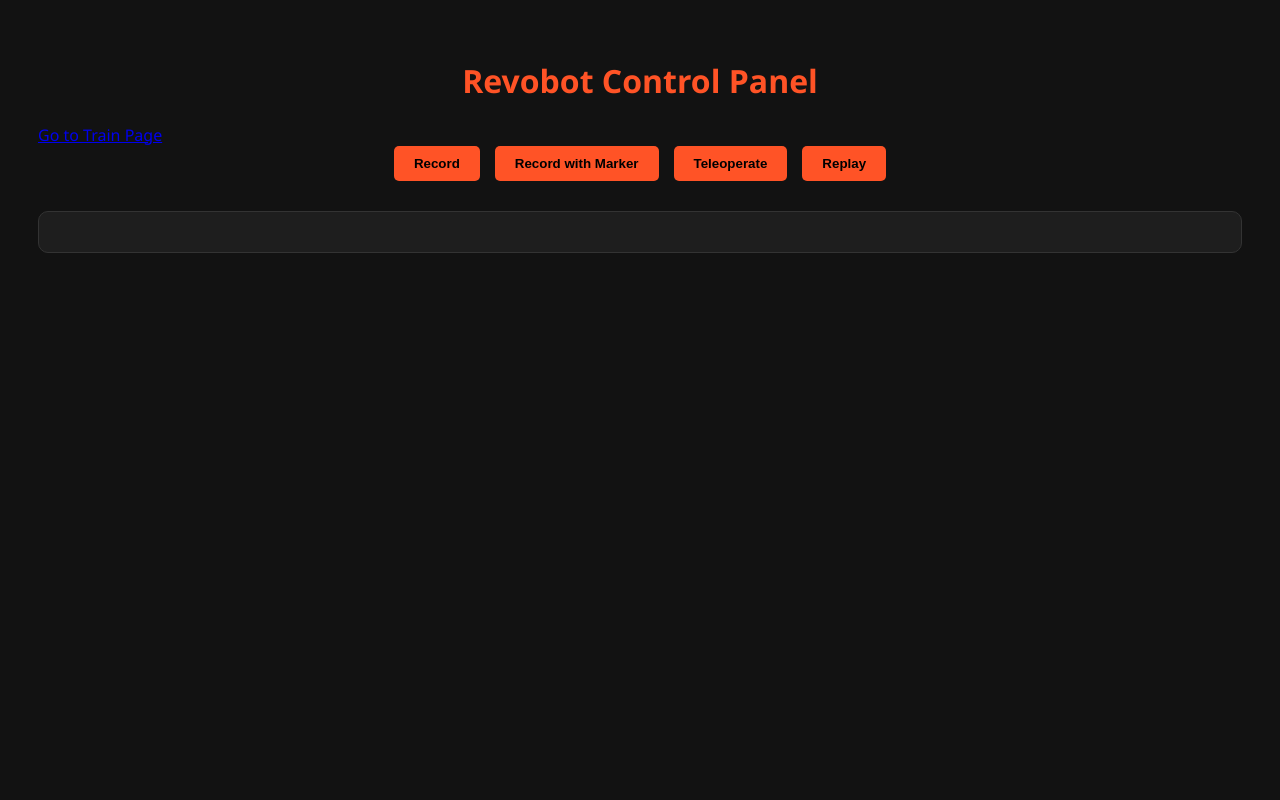
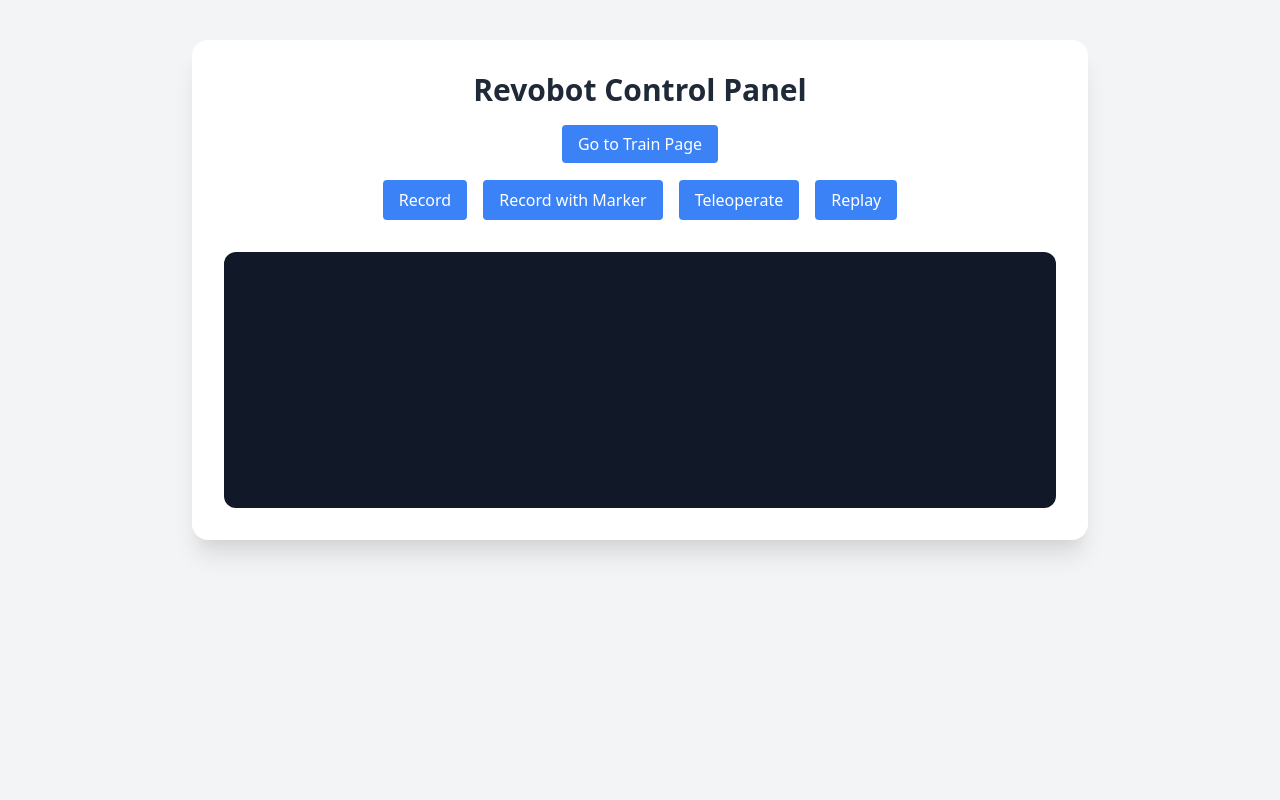
Before and after one commit to derickcjohn/revobots-web-ui, a Flask app: page / in a window 1280 px wide. Run offline with Flask 3, Linux system fonts and the light colour scheme.

Commit message:
Update index.html
Made the UI to look similar to the train

```diff
--- a/templates/index.html
+++ b/templates/index.html
@@ -1,137 +1,51 @@
 <!DOCTYPE html>
 <html lang="en">
 <head>
-    <meta charset="UTF-8">
+  <meta charset="UTF-8" />
   <title>Robot Control UI</title>
-    <style>
-        body {
-            font-family: 'Segoe UI', sans-serif;
-            background-color: #121212;
-            color: #f5f5f5;
-            padding: 30px;
-        }
+  <link href="https://cdn.jsdelivr.net/npm/tailwindcss@2.2.19/dist/tailwind.min.css" rel="stylesheet">
+</head>
+<body class="bg-gray-100 min-h-screen flex flex-col items-center py-10 text-gray-800">
 
-        h1 {
-            color: #ff5326;
-            text-align: center;
-        }
+    <div class="bg-white shadow-xl rounded-2xl w-full max-w-4xl p-8">
+    <h1 class="text-3xl font-bold text-center text-gray-800 mb-6">Revobot Control Panel</h1>
 
-        .button-group {
-            display: flex;
-            justify-content: center;
-            gap: 15px;
-            margin-bottom: 30px;
-        }
-
-        button {
-            padding: 10px 20px;
-            background-color: #ff5326;
-            border: none;
-            color: black;
-            font-weight: bold;
-            border-radius: 5px;
-            cursor: pointer;
-            transition: 0.3s;
-        }
-
-        button.active {
-            background-color: #ff8800;
-            border: 2px solid #ffffff;
-        }
-
-        button:hover {
-            background-color: #ffbb33;
-        }
-
-        form {
-            max-width: 500px;
-            margin: 0 auto;
-        }
-
-        label {
-            display: block;
-            margin-top: 10px;
-            font-weight: bold;
-        }
-
-        input {
-            width: 100%;
-            padding: 8px;
-            margin-top: 5px;
-            background-color: #1e1e1e;
-            color: white;
-            border: 1px solid #444;
-            border-radius: 4px;
-        }
-
-        #run-button {
-            margin-top: 20px;
-            width: 100%;
-        }
-
-        .key-btn {
-            padding: 10px 20px;
-            background-color: #333;
-            color: #FFA500;
-            border: 2px solid #FFA500;
-            border-radius: 5px;
-            font-weight: bold;
-            margin: 0 10px;
-            cursor: pointer;
-            transition: background-color 0.3s, color 0.3s;
-        }
-        .key-btn:hover {
-            background-color: #FFA500;
-            color: black;
-        }
-
-
-        pre {
-            margin-top: 30px;
-            background-color: #1e1e1e;
-            padding: 20px;
-            border-radius: 10px;
-            overflow-x: auto;
-            border: 1px solid #333;
-        }
-    </style>
-</head>
-<body>
-    <h1>Revobot Control Panel</h1>
-
-    <div class="text-center mb-4">
-        <a href="/train" class="bg-orange-600 text-white px-4 py-2 rounded hover:bg-purple-700">Go to Train Page</a>
+    <div class="text-center mb-6">
+        <a href="/train" class="bg-blue-500 text-white font-medium px-4 py-2 rounded hover:bg-blue-600 transition">
+          Go to Train Page
+        </a>
       </div>
 
-    <div class="button-group">
-        <button id="btn-record" onclick="selectMode('record')">Record</button>
-        <button id="btn-record-with-marker" onclick="selectMode('record-with-marker')">Record with Marker</button>
-        <button id="btn-teleoperate" onclick="selectMode('teleoperate')">Teleoperate</button>
-        <button id="btn-replay" onclick="selectMode('replay')">Replay</button>
+    <div class="flex justify-center gap-4 mb-8 flex-wrap">
+      <button id="btn-record" onclick="selectMode('record')" class="bg-blue-500 hover:bg-blue-600 text-white font-medium px-4 py-2 rounded">Record</button>
+      <button id="btn-record-with-marker" onclick="selectMode('record-with-marker')" class="bg-blue-500 hover:bg-blue-600 text-white font-medium px-4 py-2 rounded">Record with Marker</button>
+      <button id="btn-teleoperate" onclick="selectMode('teleoperate')" class="bg-blue-500 hover:bg-blue-600 text-white font-medium px-4 py-2 rounded">Teleoperate</button>
+      <button id="btn-replay" onclick="selectMode('replay')" class="bg-blue-500 hover:bg-blue-600 text-white font-medium px-4 py-2 rounded">Replay</button>
     </div>
 
-    <form id="arg-form"></form>
-    <button id="run-button" style="display:none;" onclick="event.preventDefault(); runScript();">Run</button>
+    <form id="arg-form" class="space-y-4 max-w-xl mx-auto"></form>
+    <button id="run-button" style="display:none;" onclick="event.preventDefault(); runScript();" class="w-full mt-4 px-6 py-2 bg-green-600 text-white rounded-xl hover:bg-green-700 transition">Run</button>
 
-    <button id="stop-teleop-btn" style="display:none;" onclick="stopTeleoperation()">Stop Teleoperation</button>
+    <button id="stop-teleop-btn" style="display:none;" onclick="stopTeleoperation()" class="w-full mt-4 px-6 py-2 bg-red-600 text-white rounded-xl hover:bg-red-700 transition">Stop Teleoperation</button>
 
-    <p id="instruction-text" style="text-align: center; margin-top: 15px; color: #ff5326; font-weight: bold;"></p>
+    <p id="instruction-text" class="text-center mt-6 text-orange-600 font-semibold"></p>
 
-    <div id="key-controls" style="display: none; text-align: center; margin-top: 20px;">
-        <p style="color: #FFA500; font-weight: bold; font-size: 1.1rem;">Manual Controls:</p>
-        <div style="margin-bottom: 10px;">
-            <button class="key-btn" onclick="sendKey('ArrowLeft')">⬅ Left Arrow</button>
-            <button class="key-btn" onclick="sendKey('ArrowRight')">➡ Right Arrow</button>
-            <button class="key-btn" onclick="sendKey('Escape')">⛔ ESC</button>
+    <div id="key-controls" style="display: none;" class="mt-6 text-center">
+      <p class="text-yellow-600 font-semibold mb-2">Manual Controls:</p>
+      <div class="flex justify-center gap-4 flex-wrap mb-3">
+        <button class="px-4 py-2 border-2 border-yellow-500 text-yellow-600 rounded hover:bg-yellow-500 hover:text-white font-bold transition" onclick="sendKey('ArrowLeft')">⬅ Left Arrow</button>
+        <button class="px-4 py-2 border-2 border-yellow-500 text-yellow-600 rounded hover:bg-yellow-500 hover:text-white font-bold transition" onclick="sendKey('ArrowRight')">➡ Right Arrow</button>
+        <button class="px-4 py-2 border-2 border-yellow-500 text-yellow-600 rounded hover:bg-yellow-500 hover:text-white font-bold transition" onclick="sendKey('Escape')">⛔ ESC</button>
       </div>
-        <ul style="color: white; list-style-type: none; padding-left: 0; font-size: 0.95rem;">
+      <ul class="text-sm text-gray-700 list-disc list-inside">
         <li><strong>⬅ Left Arrow</strong> – Re-record the episode</li>
         <li><strong>➡ Right Arrow</strong> – Exit the loop</li>
         <li><strong>⎋ Escape</strong> – Stop data recording</li>
       </ul>
     </div>
 
-    <pre id="run-output"></pre>
+    <pre id="run-output" class="bg-gray-900 text-green-300 text-sm p-4 rounded-xl overflow-auto mt-6 h-64"></pre>
+  </div>
 
   <script>
     let currentMode = "";
@@ -143,11 +57,10 @@
         document.getElementById("instruction-text").innerText = "";
         document.getElementById("key-controls").style.display = "none";
 
-            // Highlight the selected button
-            const buttons = document.querySelectorAll(".button-group button");
-            buttons.forEach(btn => btn.classList.remove("active")); // remove active from all
+        const buttons = document.querySelectorAll(".button-group button, .flex button");
+        buttons.forEach(btn => btn.classList.remove("ring", "ring-2"));
         const selectedBtn = document.getElementById(`btn-${mode}`);
-            if (selectedBtn) selectedBtn.classList.add("active");
+        if (selectedBtn) selectedBtn.classList.add("ring", "ring-2");
 
         fetch("/get_args", {
             method: "POST",
@@ -160,9 +73,11 @@
             for (const key in args) {
                 const label = document.createElement("label");
                 label.innerText = key;
+                label.className = "block text-gray-700 font-medium";
                 const input = document.createElement("input");
                 input.name = key;
                 input.value = args[key];
+                input.className = "w-full px-3 py-2 mt-1 rounded border border-gray-300 focus:outline-none focus:ring-2 focus:ring-blue-400";
                 form.appendChild(label);
                 form.appendChild(input);
             }
@@ -173,9 +88,7 @@
     function runScript() {
         const inputs = document.querySelectorAll("#arg-form input");
         const args = {};
-            inputs.forEach(input => {
-                args[input.name] = input.value;
-            });
+        inputs.forEach(input => args[input.name] = input.value);
 
         const keyControls = document.getElementById("key-controls");
         if (currentMode === "record" || currentMode === "record-with-marker") {
@@ -184,18 +97,17 @@
             keyControls.style.display = "none";
         }
 
-            // Set instruction based on mode
         const instructionText = document.getElementById("instruction-text");
         if (currentMode === "record") {
             instructionText.innerHTML = `
-                    <ul style="list-style-type: disc; padding-left: 20px; text-align: left;">
+                <ul class="list-disc list-inside text-left">
                     <li>Use RIGHT ARROW to start recording</li>
                     <li>To redo the episode press LEFT arrow button</li>
                 </ul>
             `;
         } else if (currentMode === "record-with-marker") {
             instructionText.innerHTML = `
-                    <ul style="list-style-type: disc; padding-left: 20px; text-align: left;">
+                <ul class="list-disc list-inside text-left">
                     <li>Double click on camera feed to select target.</li>
                     <li>Use RIGHT ARROW key to place marker during recording.</li>
                     <li>Use UP and DOWN arrow button for angle</li>
@@ -203,7 +115,7 @@
                 </ul>
             `;
         } else {
-                instructionText.innerText = ""; // Clear for other modes
+            instructionText.innerText = "";
         }
 
         fetch("/run_script", {
@@ -216,13 +128,8 @@
             document.getElementById("run-output").innerText =
                 "Output:\n" + (output.output || "") + "\n\nError:\n" + (output.error || "");
 
-                // Show stop button if in teleoperate mode
             const stopBtn = document.getElementById("stop-teleop-btn");
-                if (currentMode === "teleoperate") {
-                    stopBtn.style.display = "inline-block";
-                } else {
-                    stopBtn.style.display = "none";
-                }
+            stopBtn.style.display = currentMode === "teleoperate" ? "block" : "none";
         });
     }
 
@@ -245,7 +152,6 @@
             document.getElementById("stop-teleop-btn").style.display = "none";
         });
     }
-
   </script>
 </body>
 </html>
```
Lines whose indentation alone changed are shown as unchanged.
